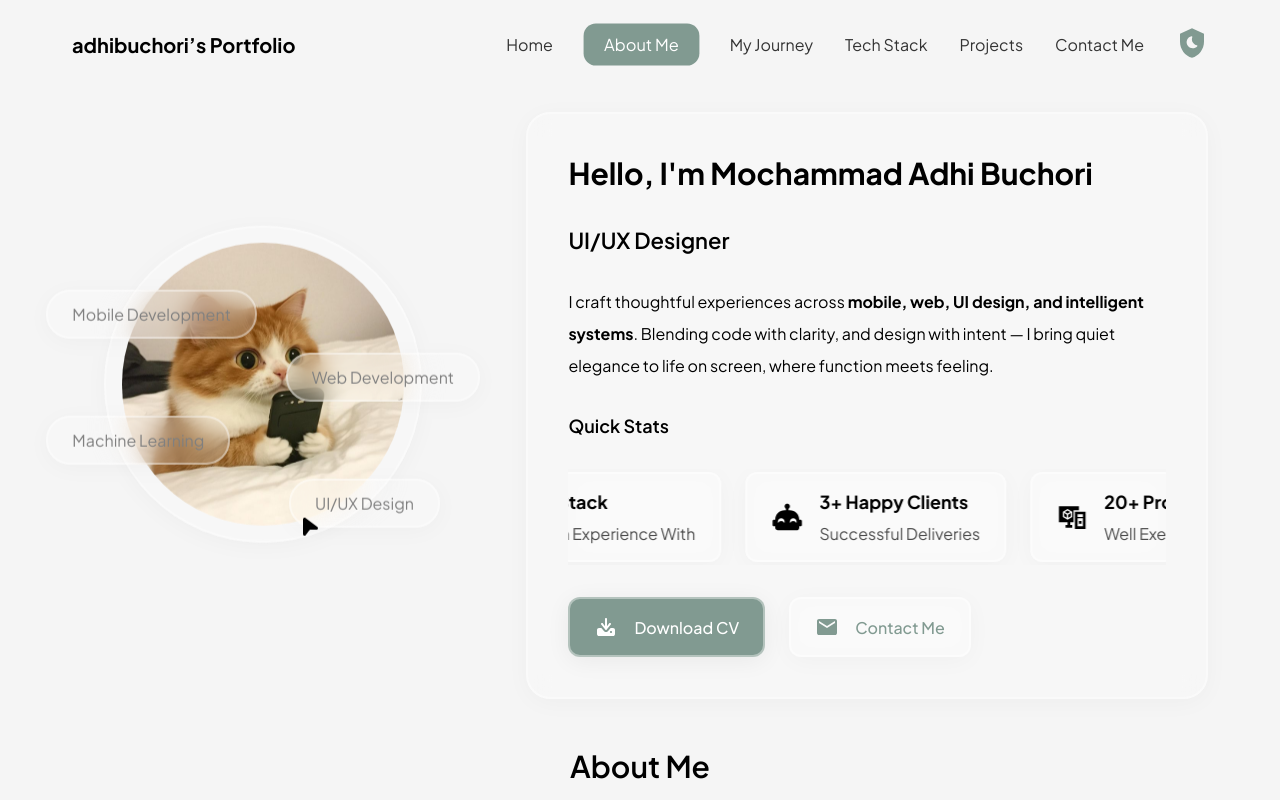
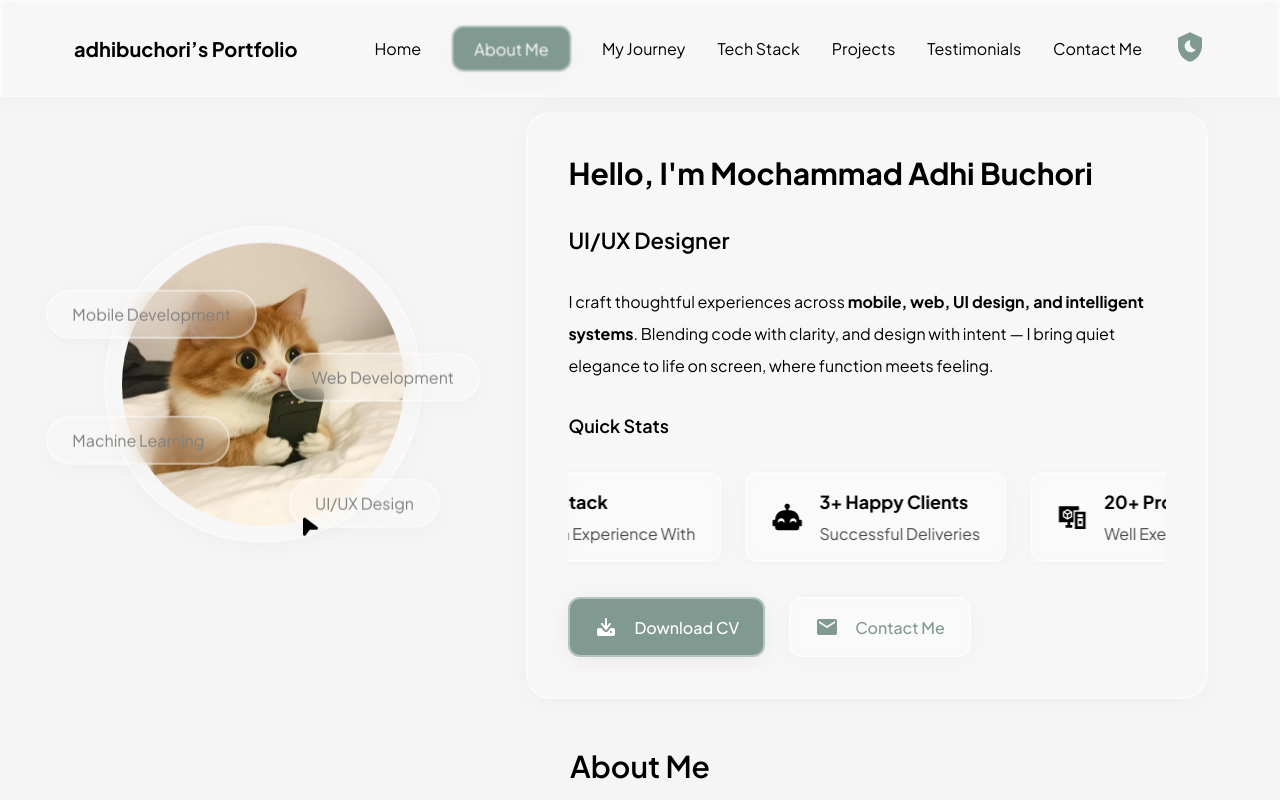
Before and after one commit to adhibuchori/adhibuchori-portfolio, a React (Vite) app: page / in a window 1280 px wide. Shown: the top 800 px of the page. Built offline with nearby package versions, Linux system fonts and the light colour scheme.

Commit message:
style: apply global styles and implement glassmorphism background on navbar

```diff
--- a/src/components/Navbar/Navbar.css
+++ b/src/components/Navbar/Navbar.css
@@ -2,7 +2,6 @@
   position: fixed;
   top: 0;
   width: 100%;
-  background-color: whitesmoke;
   z-index: 1000;
 }
 
@@ -22,7 +21,7 @@
 .navbar-toggle {
   display: none;
   font-size: 1.5rem;
-  color: #333;
+  color: black;
   background: none;
   border: none;
 }
@@ -39,12 +38,12 @@
 .navbar-item {
   list-style: none;
   cursor: pointer;
-  color: #333;
+  color: black;
   transition: color 0.3s ease-in-out, transform 0.1s ease-in-out;
 }
 
 .navbar-item.active {
-  background-color: #819a91;
+  background-color: var(--color-primary-500);
   color: white;
   padding: 10px 20px;
   border-radius: 12px;
--- a/src/components/Navbar/Navbar.tsx
+++ b/src/components/Navbar/Navbar.tsx
@@ -13,6 +13,7 @@ const Navbar = () => {
     { id: "my-journey", label: "My Journey" },
     { id: "tech-stack", label: "Tech Stack" },
     { id: "projects", label: "Projects" },
+    { id: "testimonials", label: "Testimonials" },
     { id: "contact-me", label: "Contact Me" },
   ];
 
@@ -52,7 +53,7 @@ const Navbar = () => {
   }, []);
 
   return (
-    <nav className={`navbar`}>
+    <nav className={`navbar glass-effect`}>
       <div className="navbar-container">
         <h1 className="navbar-title">adhibuchori’s Portfolio</h1>
 
@@ -65,7 +66,7 @@ const Navbar = () => {
             <li
               key={item.id}
               className={`navbar-item ${
-                activeSection === item.id ? "active" : ""
+                activeSection === item.id ? "active glass-effect" : ""
               }`}
               onClick={() => handleScroll(item.id)}
             >
```
